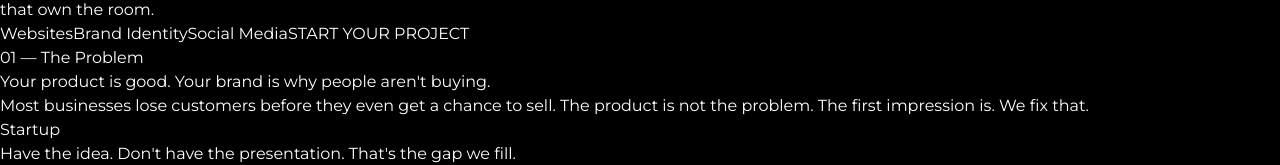
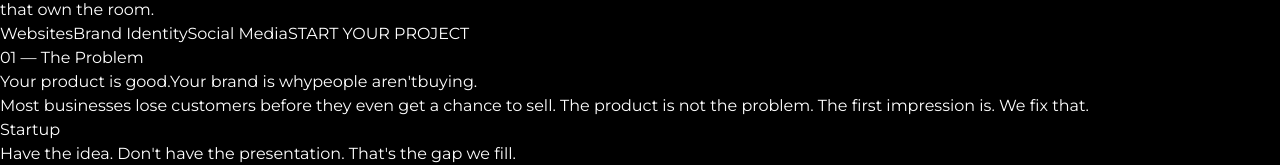
Before and after one commit to refreshedmayank/mxdelite, a React (Vite) app: page / in a window 1280 px wide. Shown: the part 218-383 px from the top of the page. Built offline with nearby package versions, Linux system fonts and the light colour scheme.

Commit message:
completed problems structure and basic styling

```diff
--- a/src/Components/Problems.jsx
+++ b/src/Components/Problems.jsx
@@ -1,29 +1,34 @@
 function Problems(){
   return (
     <div className="grid-container grid grid-cols-2 gap-10 p-10">
-      <div className="Left-side-column  border">
+      <div className="Left-side-column">
         <span>01 — The Problem</span>
-        <h2>Your product is good. Your brand is why people aren't buying.</h2>
-        <p>
-          Most businesses lose customers before they even get a chance to sell.
-          The product is not the problem. The first impression is. We fix that.
-        </p>
+        <h2 className="flex flex-col gap-2 items-center">
+          <span>Your product is good.</span>
+          <span>Your brand is why</span>
+          <span>people aren't</span>
+          <span>buying.</span>
+          </h2>
+
+
+         <p>Most businesses lose customers before they even get a chance to sell.
+        The product is not the problem. The first impression is. We fix that.</p>
       </div>
       <div className="Righ-column-divs flex flex-col gap-6 ">
-        <div className="Startup border">
+        <div className="Startup border p-10">
           <span>Startup</span>
           <h3>
             Have the idea. Don't have the presentation. That's the gap we fill.
           </h3>
         </div>
-        <div className="Ecommerce border">
+        <div className="Ecommerce border p-10">
           <span>Ecommerce</span>
           <h3>
             Spending on ads but losing sales at first impression. Branding is
             the fix they are not pulling
           </h3>
         </div>
-        <div className="Business border">
+        <div className="Business border p-10 ">
           <span>Business</span>
           <h3>
             Your online presence is your first impression. We make sure it is
```
